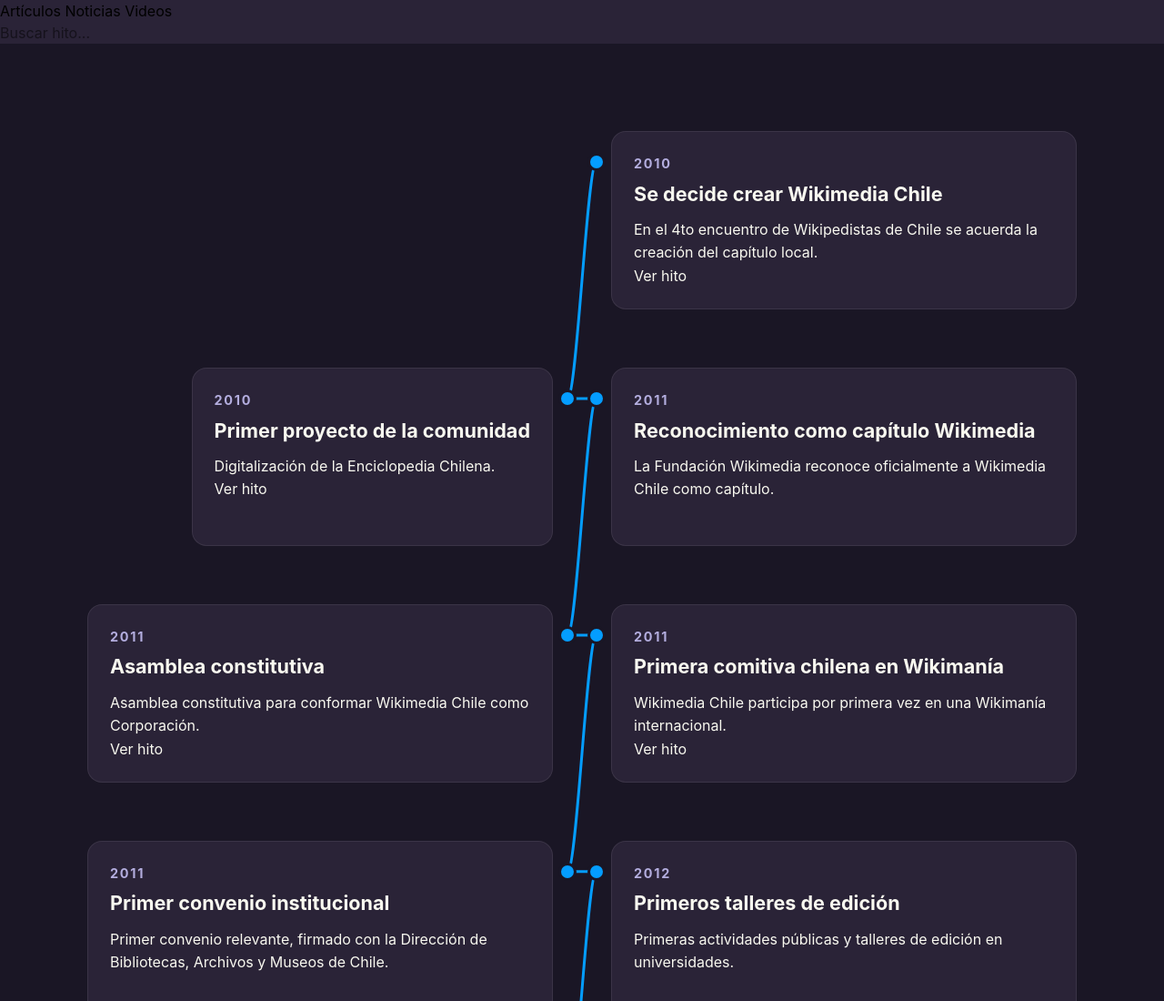
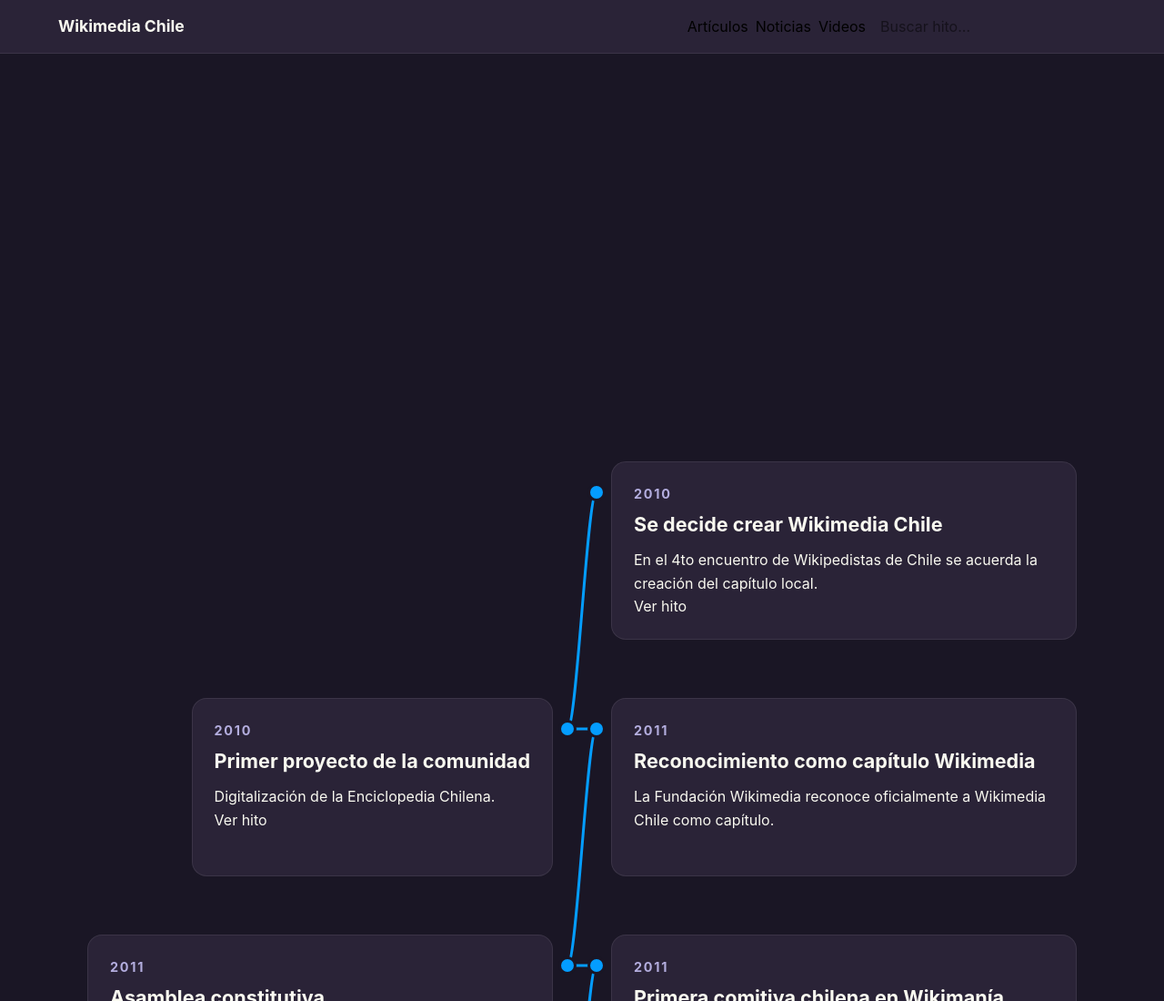
Before and after one commit to tromvn/wikimedia-cl-15, a website built with Vite: page index.html in a window 1280 px wide. Shown: the top 1100 px of the page at 91% size. Built offline with nearby package versions, Linux system fonts and the light colour scheme.

Commit message:
refactor: restore structural changes with brand SVGs

```diff
--- a/index.html
+++ b/index.html
@@ -1,5 +1,5 @@
 <!doctype html>
-<html lang="en">
+<html lang="es">
     <head>
         <meta charset="UTF-8" />
         <meta name="viewport" content="width=device-width, initial-scale=1.0" />
@@ -7,25 +7,43 @@
     </head>
     <body>
         <div id="app">
-            <header class="sticky top-0 z-50 bg-surface">
-                <div>
-                    <!-- logo / nombre del sitio -->
-                </div>
-                <nav>
-                    <!-- placeholders de filtro por tipo, sin lógica aún -->
-                    <button type="button" data-filter="article">
-                        Artículos
-                    </button>
-                    <button type="button" data-filter="news">Noticias</button>
-                    <button type="button" data-filter="video">Videos</button>
-                </nav>
-                <div>
-                    <!-- placeholder buscador, sin lógica aún -->
-                    <input type="search" placeholder="Buscar hito..." />
+            <header class="site-header">
+                <div class="site-header-inner">
+                    <a href="/" class="site-brand">
+                        Wikimedia Chile
+                    </a>
+
+                    <div class="timeline-controls">
+                        <div class="timeline-filters" aria-label="Filtrar hitos">
+                            <button type="button" data-filter="article">
+                                Artículos
+                            </button>
+
+                            <button type="button" data-filter="news">
+                                Noticias
+                            </button>
+
+                            <button type="button" data-filter="video">
+                                Videos
+                            </button>
+                        </div>
+
+                        <div class="timeline-search">
+                            <input
+                                type="search"
+                                placeholder="Buscar hito..."
+                                aria-label="Buscar hito"
+                            />
+                        </div>
+                    </div>
                 </div>
             </header>
 
-            <main class="bg-base text-text">
+            <main class="site-main">
+                <section class="hero">
+                    <!-- Banner conmemorativo -->
+                </section>
+
                 <section class="timeline-section">
                     <ol id="timeline"></ol>
                 </section>
--- a/src/main.js
+++ b/src/main.js
@@ -21,7 +21,7 @@ timelineEl.innerHTML = hitosOrdenados
         <h3 class="hito-title">${hito.title}</h3>
         <p class="hito-body">${hito.body}</p>
 
-        <button class="hito-actions""></button>
+        <button class="hito-actions"></button>
       </article>
     </li>
   `,
--- a/src/style.css
+++ b/src/style.css
@@ -15,6 +15,55 @@
     --color-accent-blue: #049dff; /* tarjetas, botones */
     --color-accent-green: #308557; /*íconos, bordes y fondos de badge*/
     --color-accent-green-text: #8fd4ac; /* texto sobre verde, si se necesita */
+}
+
+/* ===== Site Header ===== */
+.site-header {
+    position: sticky;
+    top: 0;
+    z-index: 50;
+
+    background: var(--color-surface);
+    border-bottom: 1px solid rgba(255, 255, 255, 0.08);
+}
+
+.site-header-inner {
+    display: flex;
+    align-items: center;
+    justify-content: space-between;
+
+    max-width: 1200px;
+    margin-inline: auto;
+    padding: 1rem 1.5rem;
+}
+
+/* ===== Site Brand ===== */
+.site-brand {
+    color: var(--color-text);
+
+    font-size: 1.1rem;
+    font-weight: 700;
+
+    text-decoration: none;
+}
+
+/* ===== Hero ===== */
+.site-main {
+    background: var(--color-base);
+    color: var(--color-text);
+    min-height: 100vh;
+}
+
+.hero {
+    min-height: 22rem;
+
+    display: flex;
+    align-items: center;
+    justify-content: center;
+
+    max-width: 1200px;
+    margin-inline: auto;
+    padding: 3rem 1.5rem;
 }
 
 /* ===== Layout ===== */
@@ -85,7 +134,6 @@
 .hito:nth-child(even) .hito-card {
     margin-left: 1rem;
 }
-
 
 /* ===== Contenido ===== */
 .hito-body {
@@ -226,14 +274,33 @@
     }
 
     #hito-dialog {
-        width: calc(100vw - 2 rem);
+        width: calc(100vw - 2rem);
     }
 
     .dialog-panel {
         padding: 1rem;
     }
+
+    .site-header-inner {
+        flex-direction: column;
+        align-items: stretch;
+        gap: 1rem;
+    }
+
+    .timeline-controls {
+        flex-direction: column;
+        align-items: stretch;
+    }
+
+    .timeline-filters {
+        flex-wrap: wrap;
+        justify-content: center;
+    }
+
+    .timeline-search input {
+        width: 100%;
+    }
 }
-
 
 /* ===== Dialog content ===== */
 
@@ -289,7 +356,6 @@
     border: 0;
 }
 
-
 /* ===== Dialog close button ===== */
 
 .dialog-close {
@@ -325,3 +391,21 @@
     outline: 2px solid var(--color-brand);
     outline-offset: 3px;
 }
+
+/* ===== Timeline Controls ===== */
+
+.timeline-controls {
+    display: flex;
+    align-items: center;
+    gap: 1rem;
+}
+
+.timeline-filters {
+    display: flex;
+    align-items: center;
+    gap: 0.5rem;
+}
+
+.timeline-search {
+    display: flex;
+}
```
Also changed, not shown: public/1280px-Wikimedia_Chile_logo_-_horizontal.svg (added), public/3840px-Wikimedia_Chile_logo_-_horizontal-white.svg (added), 1 other file.
